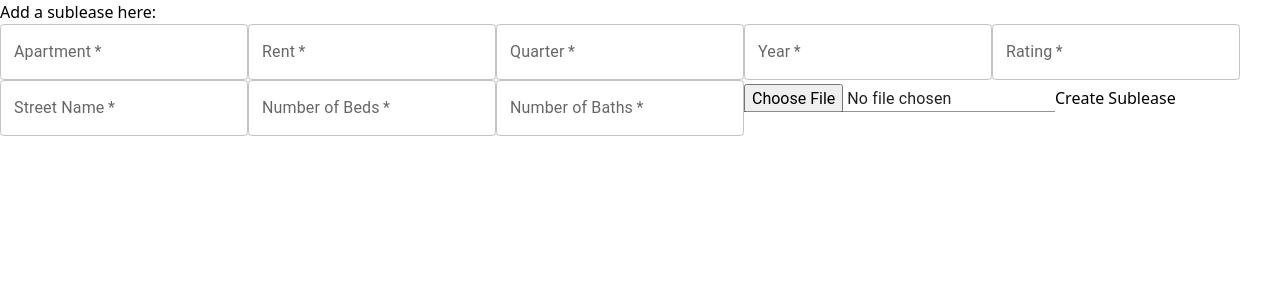
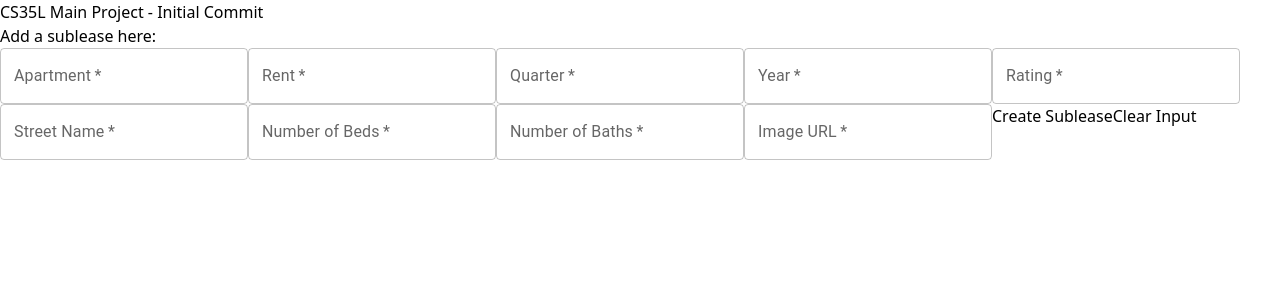
Before and after one commit to lazarulian/bruin-subleasing, a Next.js app: page / in a window 1280 px wide. Shown: the top 300 px of the page. Built offline with nearby package versions, Linux system fonts and the light colour scheme.

Commit message:
added text field for Image URL

```diff
--- a/components/SubleaseInput.jsx
+++ b/components/SubleaseInput.jsx
@@ -1,6 +1,7 @@
 import { React, useState, useEffect } from "react";
 import { db } from "../pages/api/firebase-config";
 import { collection, getDocs, addDoc, where, query } from "firebase/firestore";
+import { storage } from 'firebase/storage';
 import TextField from "@mui/material/TextField";
 import Input from '@mui/material/Input';
 
@@ -8,7 +9,15 @@ import Input from '@mui/material/Input';
 
 const handleImageUpload = (event) => {
   const imageFile = event.target.files[0];
-  // Do something with the uploaded image file
+  var storageRef = storage().ref().child(images)
+
+  storageRef.getDownloadURL().then(function(url) {
+    setImageURL(url)
+    console.log(url)
+  }
+  ).catch(function(error) {
+    // pass
+  });
 };
 
 
@@ -22,6 +31,20 @@ const SubleaseInput = () => {
   const [numBed, setNumBed] = useState("");
   const [numBath, setNumBath] = useState("");
   const [newQuarter, setNewQuarter] = useState("");
+  const [imageURL, setImageURL] = useState("")
+
+  const clearInput = () => {
+    setNewAddress("")
+    setNewRating(NaN)
+    setNewRent(0)
+    setNewYear(NaN)
+    setNewStreetName("")
+    setNumBed("")
+    setNumBath("")
+    setNewQuarter("")
+    setImageURL("")
+  }
+
 
    { /* const convertInt = (data) => {
     return parseInt(data);
@@ -36,7 +59,8 @@ const SubleaseInput = () => {
       streetname: newStreetName,
       baths: parseInt(numBath),
       beds: parseInt(numBed),
-      quarter: newQuarter
+      quarter: newQuarter,
+      imageURL: imageURL
     });
   };
 
@@ -125,7 +149,7 @@ const SubleaseInput = () => {
         }}
       />
 
-      <Input
+      {/* <Input
         className="rounded-lg border-2 p-2 m-2.5 "
         type="file"
         placeholder="insert an image"
@@ -133,6 +157,17 @@ const SubleaseInput = () => {
         accept="image/*"
         optional
         onChange={handleImageUpload}
+      />  */}
+
+      <TextField
+        className="rounded-lg border-2 border-blue-400 p-2 m-1"
+        type="number"
+        placeholder="2"
+        label="Image URL"
+        required
+        onChange={(event) => {
+          setImageURL(event.target.value);
+        }}
       />
 
       <button
@@ -141,6 +176,14 @@ const SubleaseInput = () => {
       >
         Create Sublease
       </button>
+
+      <button
+        className="bg-blue-100 rounded-md p-3 m-2 hover:bg-blue-600 hover:text-white duration-200"
+        onClick={clearInput}
+      >
+        Clear Input
+      </button>
+
     </div>
   );
 };
--- a/package.json
+++ b/package.json
@@ -12,6 +12,7 @@
     "@emotion/react": "^11.10.6",
     "@emotion/styled": "^11.10.6",
     "@heroicons/react": "^2.0.16",
+    "@mui/icons-material": "^5.11.11",
     "@mui/material": "^5.11.10",
     "@next/font": "13.1.6",
     "eslint": "8.34.0",
--- a/pages/index.js
+++ b/pages/index.js
@@ -1,8 +1,9 @@
-import SubleaseInput from "@/components/SubleaseInput";
+import SubleaseInput from "@/components/SubleaseInput"
 
 export default function Home() {
   return (
     <div className="flex justify-center m-10">
+      <h1 className="text-3xl">CS35L Main Project - Initial Commit</h1>
       <SubleaseInput/>
     </div>
   )
```
Also changed, not shown: 1 other file (tests, documents, lock files or other folders).
